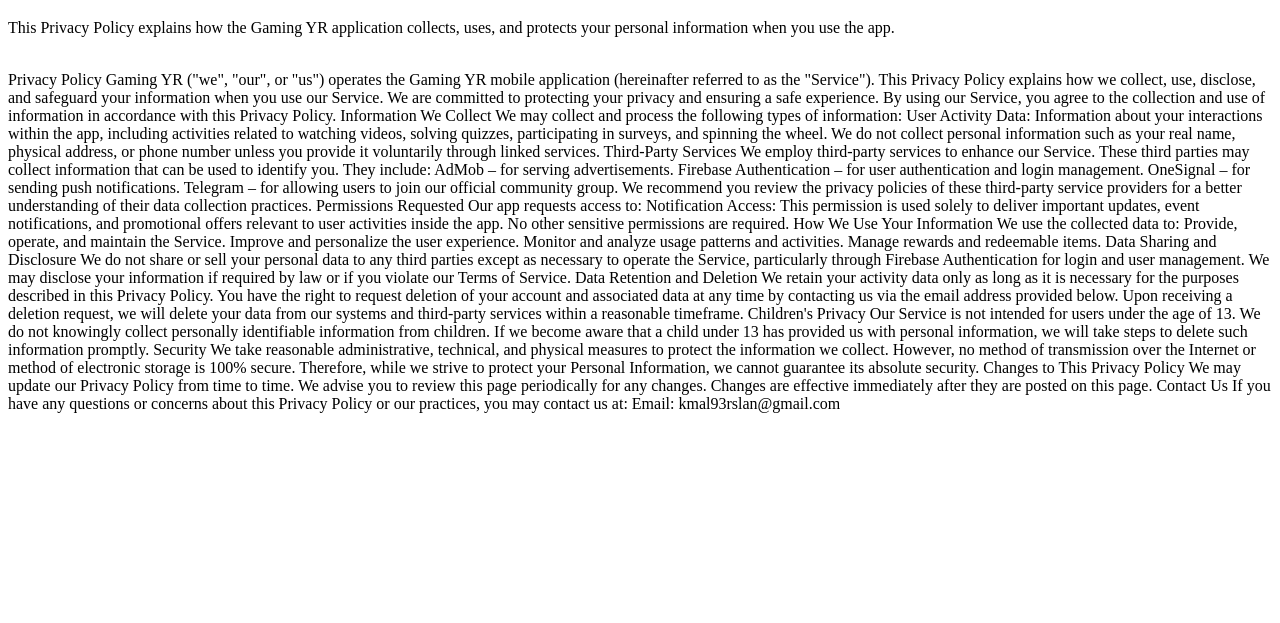
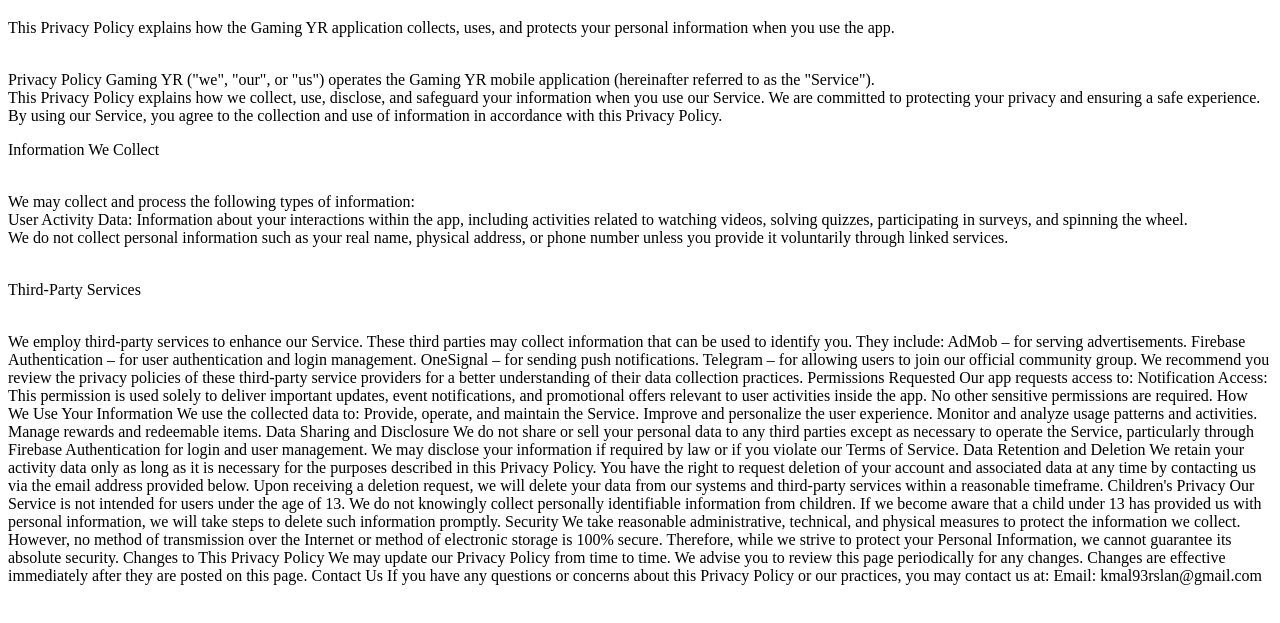
Before and after one commit to gamingyr/privacypolicy, a plain HTML site: page index.html in a window 1280 px wide. Shown: the part 61-684 px from the top of the page. Drawn offline with Linux system fonts and the light colour scheme.

Commit message:
index.html

```diff
--- a/index.html
+++ b/index.html
@@ -12,26 +12,27 @@
    Privacy Policy
 
 Gaming YR ("we", "our", or "us") operates the Gaming YR mobile application (hereinafter referred to as the "Service").
+ <br>
+This Privacy Policy explains how we collect, use, disclose, and safeguard your information when you use our Service. We are committed to protecting your privacy and ensuring a safe experience.
+ <br>
+By using our Service, you agree to the collection and use of information in accordance with this Privacy Policy.
+ <br>
 
-This Privacy Policy explains how we collect, use, disclose, and safeguard your information when you use our Service. We are committed to protecting your privacy and ensuring a safe experience.
+  <p> Information We Collect </p>
 
-By using our Service, you agree to the collection and use of information in accordance with this Privacy Policy.
-
-
-    Information We Collect
-
-
+ <br>
 We may collect and process the following types of information:
 
-
+ <br>
 User Activity Data: Information about your interactions within the app, including activities related to watching videos, solving quizzes, participating in surveys, and spinning the wheel.
-
+ <br>
 
 We do not collect personal information such as your real name, physical address, or phone number unless you provide it voluntarily through linked services.
 
-
-Third-Party Services
-
+<br>
+<br>
+<p>Third-Party Services</p>
+     <br>
 
 We employ third-party services to enhance our Service. These third parties may collect information that can be used to identify you. They include:
 
```
